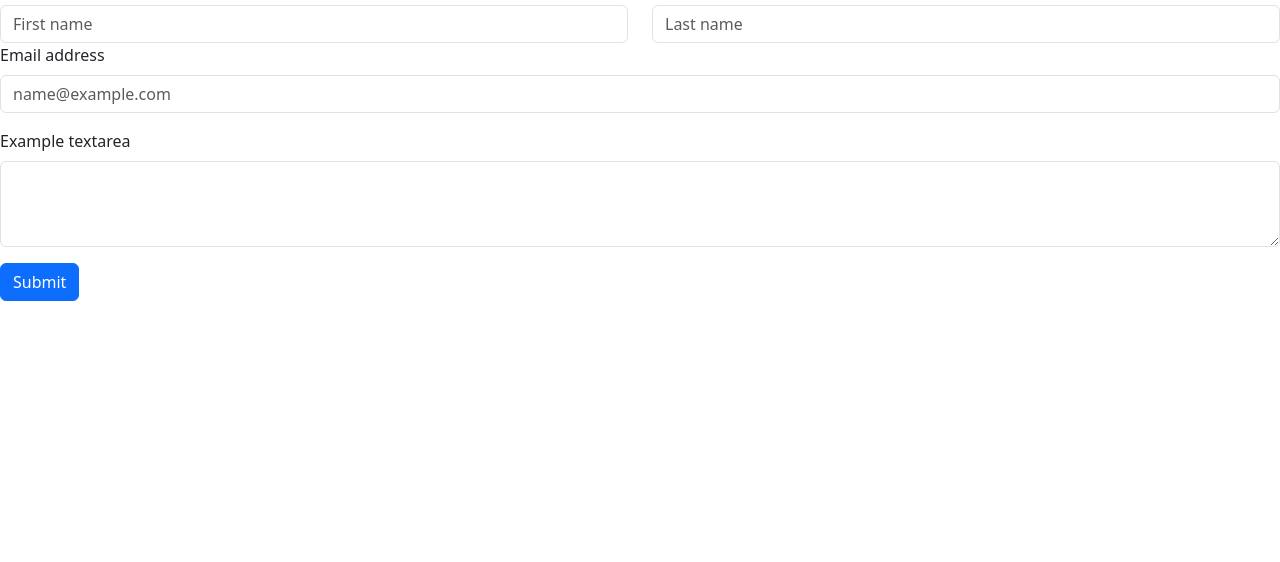
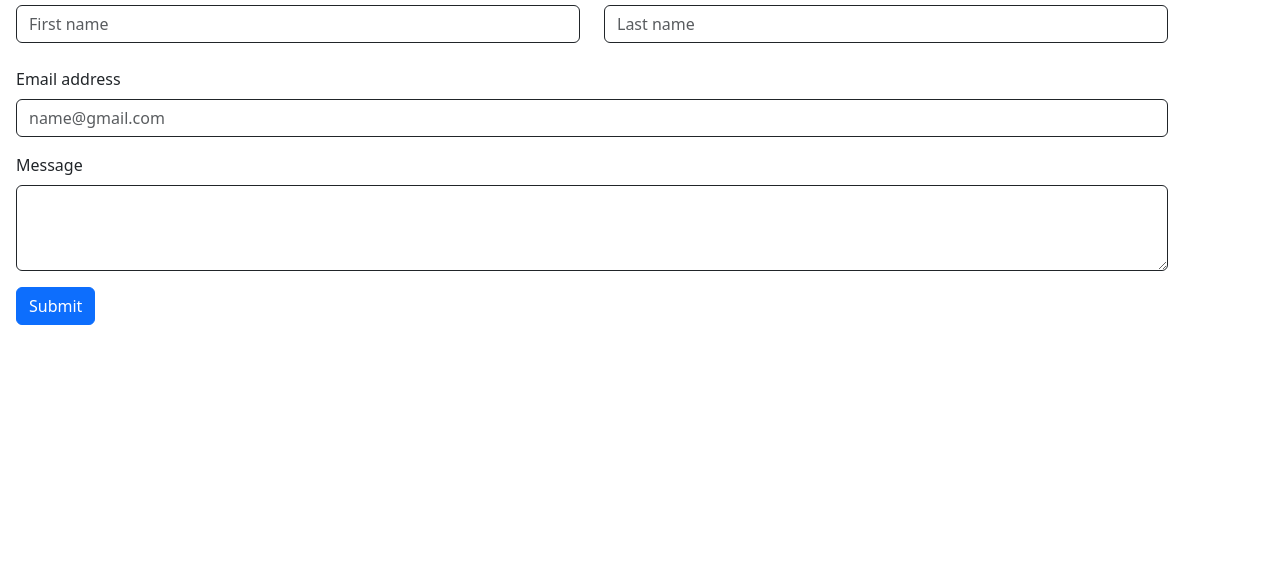
Before and after one commit to MunasheMuk2/StackSmartGuide, a website: page contact.html in a window 1280 px wide. Shown: the part 157-719 px from the top of the page. Drawn offline with nearby package versions, Linux system fonts and the light colour scheme.

Commit message:
Change border color of the text area boxes for contact us page

```diff
--- a/assets/css/style.css
+++ b/assets/css/style.css
@@ -245,6 +245,13 @@ float:left;
     margin:auto
 }
 
+/* Contact us page */
+
+.contact-form {
+    width:90%;
+    margin-left:1rem;
+}
+
 /* Extra large devices (large laptops and desktops, 1200px and up) */
 @media only screen and (min-width: 1200px) {
 
--- a/contact.html
+++ b/contact.html
@@ -50,23 +50,27 @@
 <body>
     <!-- Main -->
     <main>
-        <h1> Contact Us </h1>
-        <form>
+        <h1 class="contact-header"> Contact Us </h1>
+        <!--Form from bootstrap-->
+        <form class="contact-form">
             <div class="row">
                 <div class="col">
-                    <input type="text" class="form-control" placeholder="First name" aria-label="First name">
+                    <input type="text" class="form-control border border-dark" placeholder="First name"
+                        aria-label="First name">
                 </div>
                 <div class="col">
-                    <input type="text" class="form-control" placeholder="Last name" aria-label="Last name">
+                    <input type="text" class="form-control border border-dark" placeholder="Last name"
+                        aria-label="Last name">
                 </div>
+            </div> <br>
+            <div class="mb-3">
+                <label for="exampleFormControlInput1" class="form-label">Email address</label>
+                <input type="email" class="form-control border border-dark" id="exampleFormControlInput1"
+                    placeholder="name@gmail.com">
             </div>
             <div class="mb-3">
-                <label for="exampleFormControlInput1" class="form-label">Email address</label>
-                <input type="email" class="form-control" id="exampleFormControlInput1" placeholder="name@example.com">
-            </div>
-            <div class="mb-3">
-                <label for="exampleFormControlTextarea1" class="form-label">Example textarea</label>
-                <textarea class="form-control" id="exampleFormControlTextarea1" rows="3"></textarea>
+                <label for="exampleFormControlTextarea1" class="form-label">Message</label>
+                <textarea class="form-control border border-dark" id="exampleFormControlTextarea1" rows="3"></textarea>
             </div>
             <div class="col-auto">
                 <button type="submit" class="btn btn-primary">Submit</button>
```
